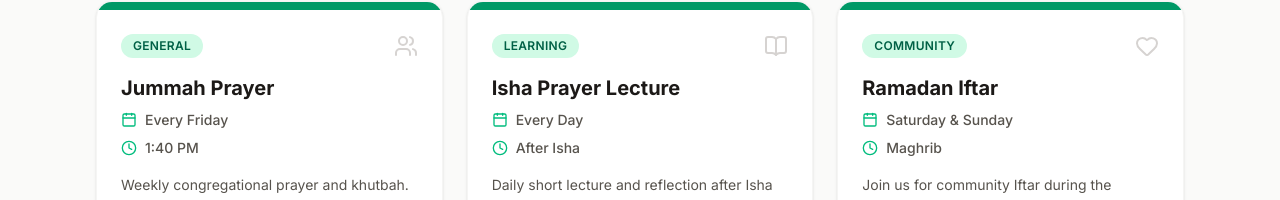
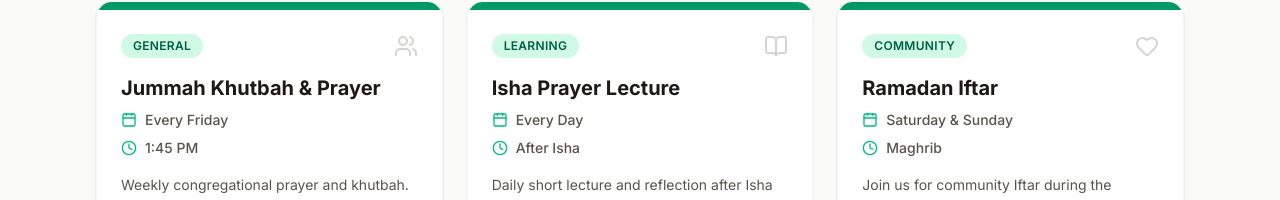
Before and after one commit to fareedom1/ilcnb-website, a Next.js app: page /events in a window 1280 px wide. Shown: the part 324-524 px from the top of the page. Built offline with nearby package versions, Linux system fonts and the light colour scheme; no server answers; the database is empty; a web font is replaced by a local one.

Commit message:
acting on president's suggestions

```diff
--- a/src/components/EventsClient.jsx
+++ b/src/components/EventsClient.jsx
@@ -6,7 +6,7 @@ import { Calendar, Clock, Users, BookOpen, Heart, Send } from 'lucide-react';
 
 export default function EventsClient({ initialBgImage }) {
   const events = [
-    { title: "Jummah Prayer", category: "General", date: "Every Friday", time: "1:40 PM", description: "Weekly congregational prayer and khutbah. Please arrive early as space fills up quickly.", icon: Users },
+    { title: "Jummah Khutbah & Prayer", category: "General", date: "Every Friday", time: "1:45 PM", description: "Weekly congregational prayer and khutbah. Please arrive early as space fills up quickly.", icon: Users },
     { title: "Isha Prayer Lecture", category: "Learning", date: "Every Day", time: "After Isha", description: "Daily short lecture and reflection after Isha prayer.", icon: BookOpen },
     { title: "Ramadan Iftar", category: "Community", date: "Saturday & Sunday", time: "Maghrib", description: "Join us for community Iftar during the blessed month of Ramadan.", icon: Heart }
   ];
--- a/src/components/HomeClient.jsx
+++ b/src/components/HomeClient.jsx
@@ -305,7 +305,7 @@ export default function HomeClient({ initialBgImage }) {
             </div>
             <div className="bg-emerald-50 px-5 py-2 rounded-2xl shadow-sm border border-emerald-100 text-center w-full sm:w-auto">
               <span className="block text-[10px] sm:text-xs text-black font-semibold uppercase tracking-widest mb-0.5">Friday</span>
-              <span className="block text-xl font-black text-emerald-700">1:40 PM</span>
+              <span className="block text-xl font-black text-emerald-700">1:45 PM</span>
             </div>
           </div>
 
```
